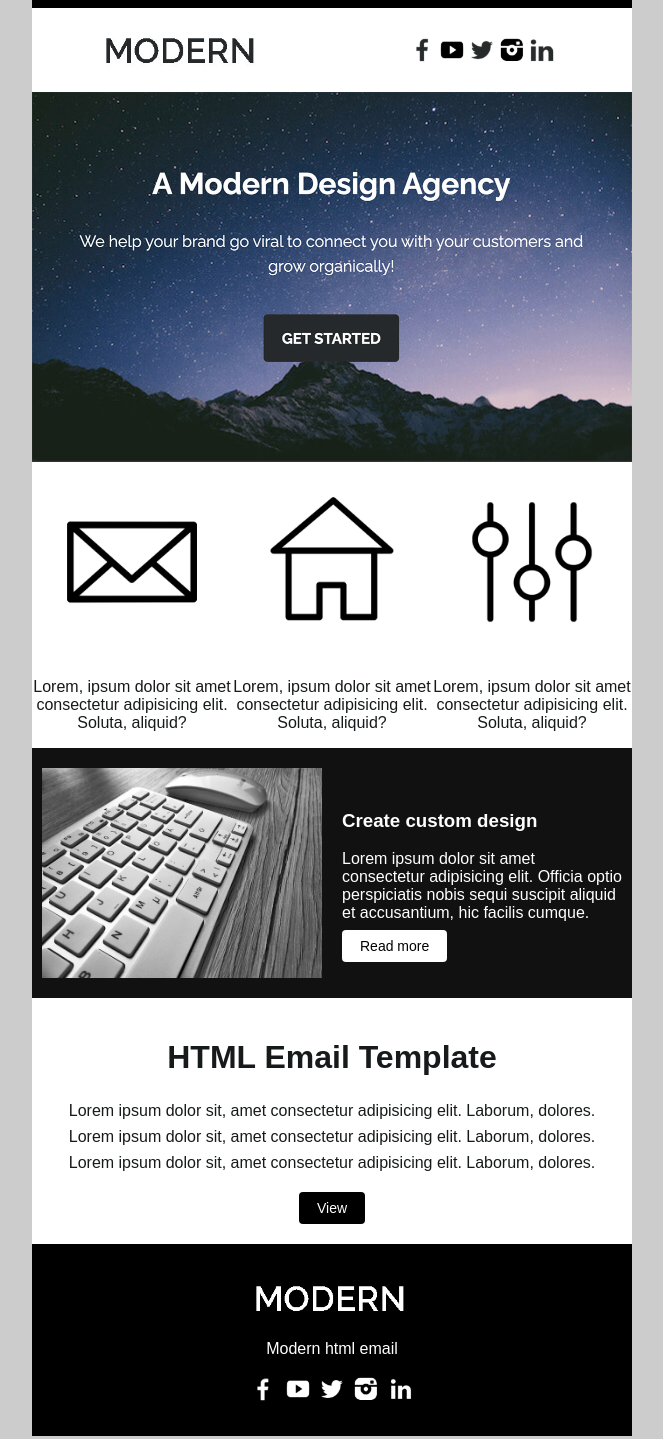
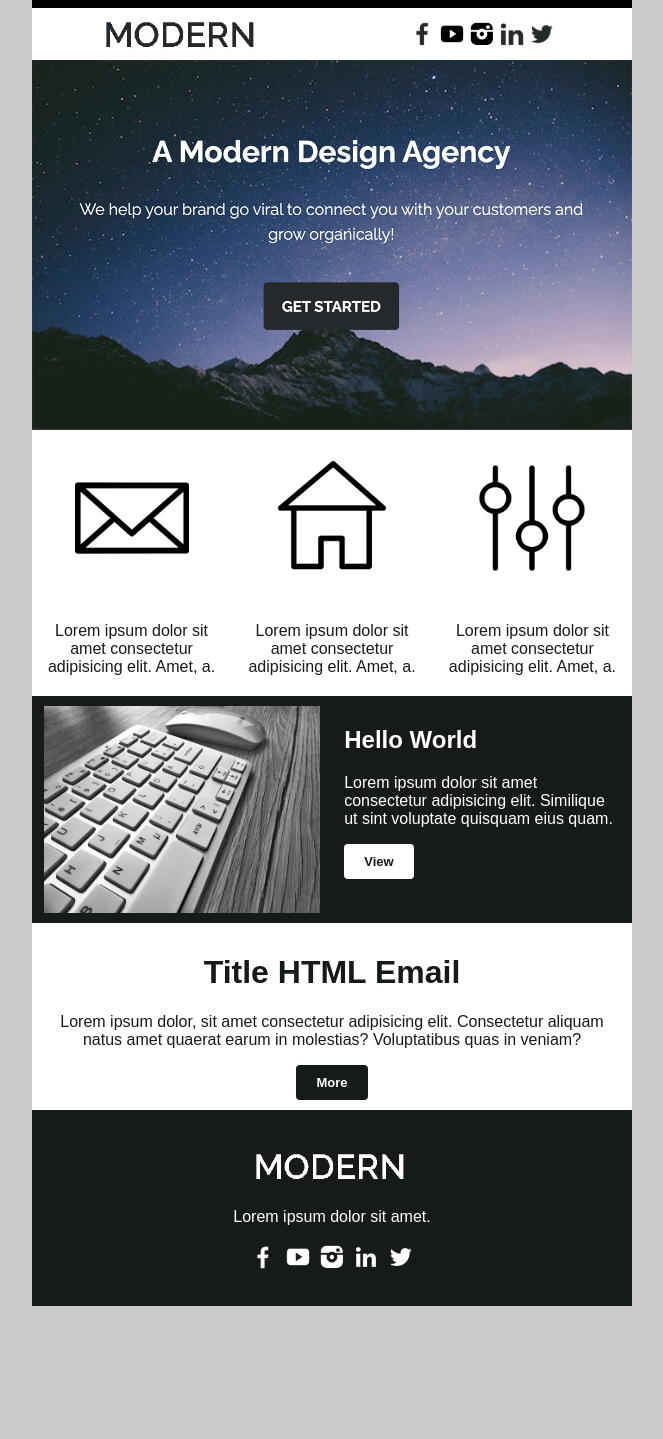
Before and after one commit to fajarnurwahid/html-email, a plain HTML site: page index.html in a window 1280 px wide. Shown: the whole page, without its empty margins (308-971 px from the left). After the commit the page ends 1362 px from the top, so only its background shows below. Drawn offline with Linux system fonts and the light colour scheme.

Commit message:
Fix any error

```diff
--- a/index.html
+++ b/index.html
@@ -37,33 +37,6 @@
 		font-family: 'Ubuntu', sans-serif;
 		color: #171a1b;
 	}
-	.two-columns {
-		text-align: center;
-		font-size: 0;
-		padding: 16px 0;
-		display: flex;
-		justify-content: space-around;
-		align-items: center;
-		flex-wrap: wrap;
-	}
-	.column {
-		max-width: 300px;
-		width: 100%;
-	}
-	.three-columns {
-		display: flex;
-		flex-wrap: wrap;
-		justify-content: center;
-	}
-	.three-columns table {
-		max-width: 200px;
-	}
-	.three-columns img {
-		width: 100%;
-	}
-	.three-columns table p {
-		text-align: center;
-	}
 
 </style>
 </head>
@@ -79,34 +52,128 @@
 
 <!-- LOGO SECTION -->
 			<tr>
-				<td class="two-columns">
-					<table class="column">
+				<td style="
+				width: 100%;
+				font-size: 0;
+				text-align: center;
+				">
+					<div style="
+					max-width: 300px;
+					display: inline-block;
+					vertical-align: middle;
+					margin: 0 auto;
+					width: 100%;
+					">
+						<table style="
+						margin: 0 auto;
+						">
 							<tr>
 								<td>
 									<a href="#">
-									<img src="img/modern.jpg" alt="Logo" title="Logo" style="width: 180px;">
+										<img src="https://fajarnurwahid.github.io/html-email/img/modern.jpg" style="
+										width: 180px;
+										" alt="">
 									</a>
 								</td>
 							</tr>
 						</table>
-					<table class="column">
+					</div>
+
+					<div style="
+					max-width: 300px;
+					display: inline-block;
+					vertical-align: middle;
+					margin: 0 auto;
+					width: 100%;
+					">
+						<table style="
+						margin: 0 auto;
+						">
 							<tr>
 								<td>
 									<a href="#">
-									<img src="img/black-facebook.png" style="width: 30px;">
+										<img src="https://fajarnurwahid.github.io/html-email/img/black-facebook.png" alt="" style="
+										width: 30px;
+										">
 									</a>
 									<a href="#">
-									<img src="img/black-youtube.png" style="width: 30px;">
+										<img src="https://fajarnurwahid.github.io/html-email/img/black-youtube.png" alt="" style="
+										width: 30px;
+										">
 									</a>
 									<a href="#">
-									<img src="img/black-twitter.png" style="width: 30px;">
+										<img src="https://fajarnurwahid.github.io/html-email/img/black-instagram.png" alt="" style="
+										width: 30px;
+										">
 									</a>
 									<a href="#">
-									<img src="img/black-instagram.png" style="width: 30px;">
+										<img src="https://fajarnurwahid.github.io/html-email/img/black-linkedin.png" alt="" style="
+										width: 30px;
+										">
 									</a>
 									<a href="#">
-									<img src="img/black-linkedin.png" style="width: 30px;">
+										<img src="https://fajarnurwahid.github.io/html-email/img/black-twitter.png" alt="" style="
+										width: 30px;
+										">
 									</a>
+								</td>
+							</tr>
+						</table>
+					</div>
+				</td>
+			</tr>
+
+
+<!-- BANNER IMAGE -->
+			<tr>
+				<td>
+					<img src="https://fajarnurwahid.github.io/html-email/img/banner.jpg" style="width: 100%;" alt="">
+				</td>
+			</tr>
+
+
+
+<!-- THREE COLUMN SECTION -->
+			<tr>
+				<td style="
+				text-align: center;
+				">
+					<table style="
+					padding: 0 10px;
+					max-width: 196px;
+					display: inline-block;
+					width: 100%;
+					">
+						<tr>
+							<td>
+								<img src="https://fajarnurwahid.github.io/html-email/img/email.png" style="width: 100%;" alt="">
+								<p>Lorem ipsum dolor sit amet consectetur adipisicing elit. Amet, a.</p>
+							</td>
+						</tr>
+					</table>
+					<table style="
+					padding: 0 10px;
+					max-width: 196px;
+					display: inline-block;
+					width: 100%;
+					">
+						<tr>
+							<td>
+								<img src="https://fajarnurwahid.github.io/html-email/img/home.png" style="width: 100%;" alt="">
+								<p>Lorem ipsum dolor sit amet consectetur adipisicing elit. Amet, a.</p>
+							</td>
+						</tr>
+					</table>
+					<table style="
+					padding: 0 10px;
+					max-width: 196px;
+					display: inline-block;
+					width: 100%;
+					">
+						<tr>
+							<td>
+								<img src="https://fajarnurwahid.github.io/html-email/img/settings.png" style="width: 100%;" alt="">
+								<p>Lorem ipsum dolor sit amet consectetur adipisicing elit. Amet, a.</p>
 							</td>
 						</tr>
 					</table>
@@ -114,38 +181,48 @@
 			</tr>
 
 
-<!-- BANNER IMAGE -->
+
+<!-- TWO COLUMN SECTION -->
 			<tr>
-				<td style="width: 100%;">
-					<img src="img/banner.jpg" alt="" style="width: 100%; cursor: pointer;">
-				</td>
-			</tr>
-
-
-<!-- THREE COLUMN SECTION -->
-			<tr>
-				<td class="three-columns">
-					<table>
+				<td  style="
+				text-align: center;
+				color: #fff;
+				background: #171a1b;
+				">
+					<table style="
+					display: inline-block;
+					max-width: 296px;
+					padding: 10px;
+					width: 100%;
+					vertical-align: top;
+					">
 						<tr>
 							<td>
-								<img src="img/email.png" alt="">
-								<p>Lorem, ipsum dolor sit amet consectetur adipisicing elit. Soluta, aliquid?</p>
+								<img src="https://fajarnurwahid.github.io/html-email/img/keyboard.jpg" style="width: 100%;">
 							</td>
 						</tr>
 					</table>
-					<table>
+
+					<table style="
+					display: inline-block;
+					max-width: 296px;
+					padding: 10px;
+					width: 100%;
+					vertical-align: top;
+					">
 						<tr>
-							<td>
-								<img src="img/home.png" alt="">
-								<p>Lorem, ipsum dolor sit amet consectetur adipisicing elit. Soluta, aliquid?</p>
-							</td>
-						</tr>
-					</table>
-					<table>
-						<tr>
-							<td>
-								<img src="img/settings.png" alt="">
-								<p>Lorem, ipsum dolor sit amet consectetur adipisicing elit. Soluta, aliquid?</p>
+							<td style="text-align: left;">
+								<h2>Hello World</h2>
+								<p>Lorem ipsum dolor sit amet consectetur adipisicing elit. Similique ut sint voluptate quisquam eius quam.</p>
+								<a href="#" style="
+								display: inline-block;
+								padding: 10px 20px;
+								background: #fff;
+								color: #171a1b;
+								font-size: 13px;
+								font-weight: 600;
+								border-radius: 4px;
+								">View</a>
 							</td>
 						</tr>
 					</table>
@@ -153,98 +230,60 @@
 			</tr>
 
 
-<!-- TWO COLUMN SECTION -->
-			<tr>
-				<td style="
-					background: #111;
-					padding: 20px 0;
-					color: #fff;
-					display: flex;
-					flex-wrap: wrap;
-					justify-content: center;
-					">
-					<table style="max-width: 300px; padding: 0 10px;">
-						<tr>
-							<td>
-								<img src="img/keyboard.jpg" alt="" style="width: 100%;">
-							</td>
-						</tr>
-					</table>
-					<table style="max-width: 300px; padding: 0 10px;">
-						<tr>
-							<td>
-								<h3>Create custom design</h3>
-								<p>Lorem ipsum dolor sit amet consectetur adipisicing elit. Officia optio perspiciatis nobis sequi suscipit aliquid et accusantium, hic facilis cumque.</p>
-								<a href="#" style="
-								padding: 8px 18px;
-								background: #fff;
-								color: #000;
-								border-radius: 4px;
-								font-size: 14px;
-								font-weight: 500;
-								">Read more</a>
-							</td>
-						</tr>
-					</table>
-				</td>
-			</tr>
-
 
 <!-- TITLE, TEXT & BUTTON -->
 			<tr>
 				<td style="
-					display: flex;
-					flex-direction: column;
-					justify-content: flex-start;
-					align-items: center;
+				padding: 10px;
+				width: 100%;
 				text-align: center;
-					padding: 20px 0;
 				">
-					<h1>HTML Email Template</h1>
-					<p style="margin: 4px 0;">Lorem ipsum dolor sit, amet consectetur adipisicing elit. Laborum, dolores.</p>
-					<p style="margin: 4px 0;">Lorem ipsum dolor sit, amet consectetur adipisicing elit. Laborum, dolores.</p>
-					<p style="margin: 4px 0;">Lorem ipsum dolor sit, amet consectetur adipisicing elit. Laborum, dolores.</p>
-					<a href="#" style="display: inline-block; padding: 8px 18px; background: #000; color: #fff; border-radius: 4px; font-size: 14px; font-weight: 500; margin-top: 16px;">View</a>
+					<h1>Title HTML Email</h1>
+					<p>Lorem ipsum dolor, sit amet consectetur adipisicing elit. Consectetur aliquam natus amet quaerat earum in molestias? Voluptatibus quas in veniam?</p>
+					<a href="#" style="
+					padding: 10px 20px;
+					display: inline-block;
+					font-size: 13px;
+					font-weight: 600;
+					color: #fff;
+					background: #171a1b;
+					border-radius: 4px;
+					">More</a>
 				</td>
 			</tr>
+
 
 
 <!-- FOOTER SECTION -->
 			<tr>
 				<td style="
-				padding: 28px 0;
-				display: flex;
-				flex-direction: column;
-				align-items: center;
-				background: #000;
+				background: #171a1b;
+				color: #fff;
+				text-align: center;
+				padding: 30px 0;
 				">
-					<a href="#">
-						<img style="width: 180px;" src="img/modern-white.png" alt="">
+					<img src="https://fajarnurwahid.github.io/html-email/img/modern-white.png" style="max-width: 180px; width: 100%;">
+					<p>Lorem ipsum dolor sit amet.</p>
+					<div>
+						<a href="#" style="display: inline-block;">
+							<img src="https://fajarnurwahid.github.io/html-email/img/white-facebook.png" style="width: 30px;">
 						</a>
-					<p style="color: #fff;">Modern html email</p>
-					<table>
-						<tr>
-							<td>
-								<a href="#">
-									<img style="width: 30px;" src="img/white-facebook.png" alt="">
+						<a href="#" style="display: inline-block;">
+							<img src="https://fajarnurwahid.github.io/html-email/img/white-youtube.png" style="width: 30px;">
 						</a>
-								<a href="#">
-									<img style="width: 30px;" src="img/white-youtube.png" alt="">
+						<a href="#" style="display: inline-block;">
+							<img src="https://fajarnurwahid.github.io/html-email/img/white-instagram.png" style="width: 30px;">
 						</a>
-								<a href="#">
-									<img style="width: 30px;" src="img/white-twitter.png" alt="">
+						<a href="#" style="display: inline-block;">
+							<img src="https://fajarnurwahid.github.io/html-email/img/white-linkedin.png" style="width: 30px;">
 						</a>
-								<a href="#">
-									<img style="width: 30px;" src="img/white-instagram.png" alt="">
+						<a href="#" style="display: inline-block;">
+							<img src="https://fajarnurwahid.github.io/html-email/img/white-twitter.png" style="width: 30px;">
 						</a>
-								<a href="#">
-									<img style="width: 30px;" src="img/white-linkedin.png" alt="">
-								</a>
+					</div>
 				</td>
 			</tr>
-					</table>
-				</td>
-			</tr>
+
 
 		</table>
 	</center>
```
Lines whose indentation alone changed are shown as unchanged.
